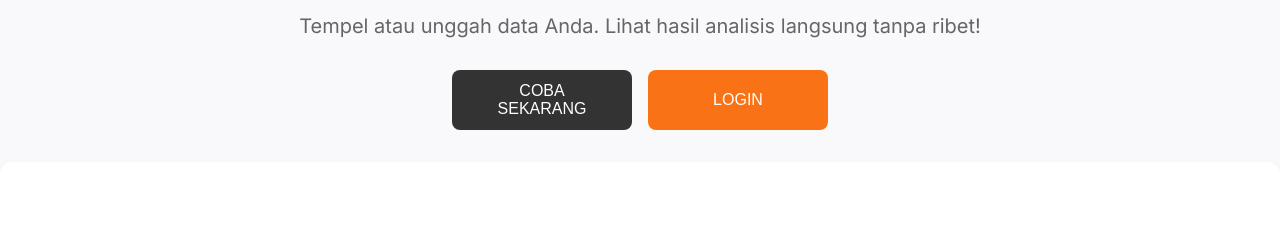
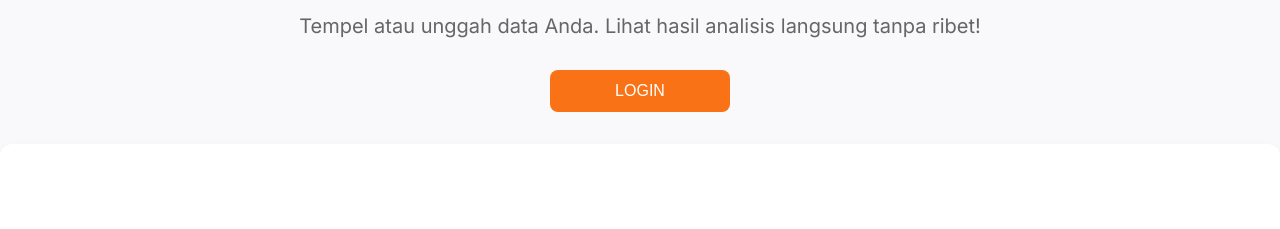
Before and after one commit to anomharjana/pavio, a plain HTML site: page index.html in a window 1280 px wide. Shown: the part 234-463 px from the top of the page. Drawn offline with Linux system fonts and the light colour scheme.

Commit message:
Update index.html

```diff
--- a/index.html
+++ b/index.html
@@ -323,7 +323,6 @@
     <h1></h1>
     <p class="lead">Tempel atau unggah data Anda. Lihat hasil analisis langsung tanpa ribet!</p>
     <div class="cta button-group">
-      <button class="btn-try" onclick="window.location.href='kode-trial.html'">COBA SEKARANG</button>
       <button class="btn-login" onclick="window.location.href='login-kode-akses.html'">LOGIN</button>
     </div>
   </header>
```
